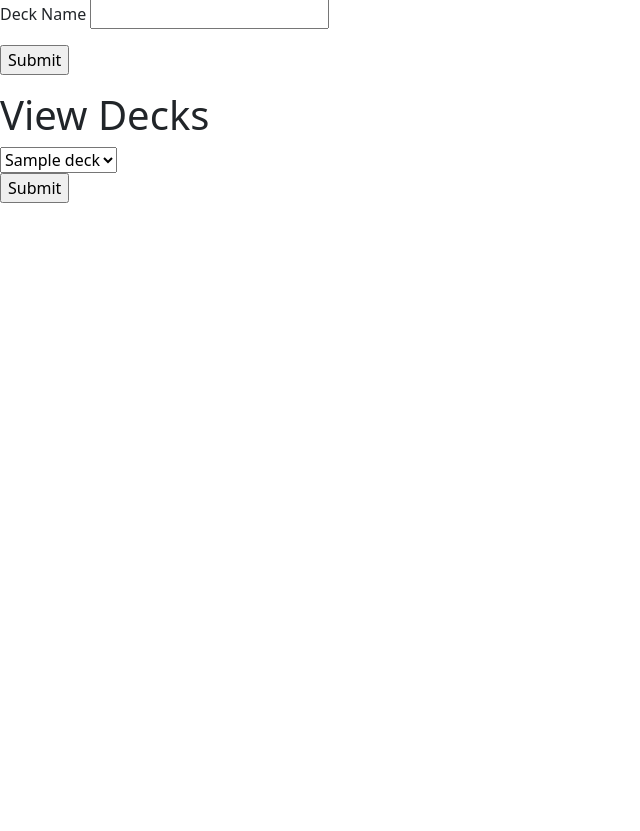
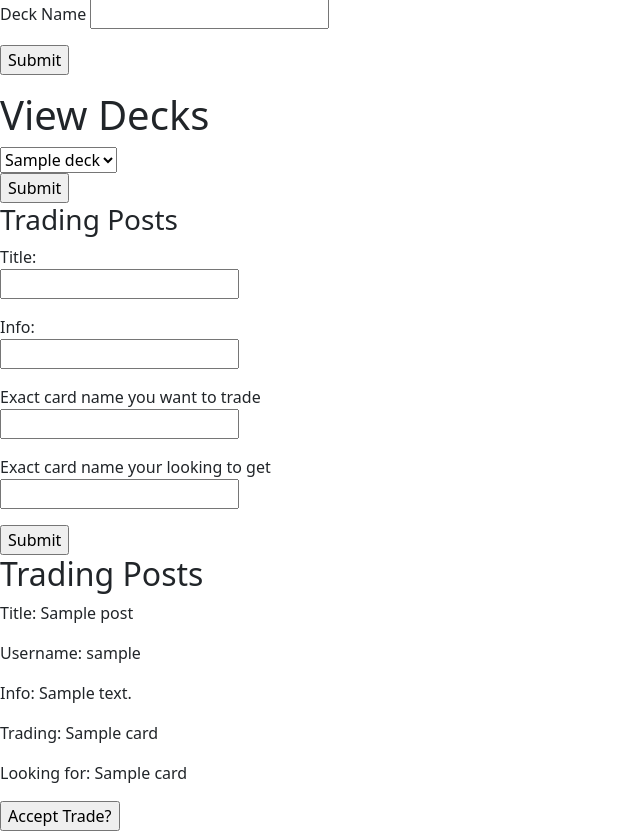
Before and after one commit to Cmonahanduran/TCG-Project, a Flask app: page /usersPage in a window 1280 px wide. Shown: the part 183-1014 px from the top of the page, without its empty margins (0-640 px from the left). Before the commit the page ends 386 px from the top, so only its background shows below. Run offline with Flask 3, Linux system fonts and the light colour scheme; the visitor is signed in with stand-in values (Sample User, id 1); tables that the repository leaves empty hold one stand-in row (values such as "Sample post"); some libraries are stand-ins or nearby versions.

Commit message:
"Every feature works"

```diff
--- a/crud.py
+++ b/crud.py
@@ -46,6 +46,10 @@ def get_card_by_id(id):
 
     return Card.query.get(id)
 
+def get_card_by_name(name):
+
+    return Card.query.filter(Card.name == name).first()
+
 #deck functions
 
 def create_deck(deck_name, username):
@@ -53,6 +57,10 @@ def create_deck(deck_name, username):
     deck = Deck(deck_name=deck_name, username=username)
 
     return deck
+
+def get_deck_by_card_id(card_id):
+
+    deck = Deck.query.filter(Deck.name == card_id).first()
 
 def get_deck(deck_id):
 
@@ -74,23 +82,23 @@ def remove_card_from_deck(id,deck_name):
     print(deck)
     deck.cards.remove(card)
     return deck
+
+def trade_cards(deck, owned_card, trade_card):
+
+    deck.cards.remove(owned_card)
+    deck.cards.append(trade_card)
+    return deck
 #post functions
 
-def create_post(username,post_title):
+def create_post(username,post_title,post_text, owned_card_id, trade_card_id):
 
-    post = Post(username=username, post_title=post_title)
+    post = Post(username=username, post_title=post_title, post_text=post_text, owned_card_id=owned_card_id, trade_card_id=trade_card_id)
 
     return post
 
+def create_post_list():
 
-def edit_post(post_title):
-
-    return
-
-
-def delete_post(post_title):
-
-    return
+    return Post.query.filter().all()
 
 
 
--- a/model.py
+++ b/model.py
@@ -62,10 +62,13 @@ class Card(db.Model):
     users = db.relationship("User", secondary="collection", back_populates="cards")
     decks = db.relationship("Deck", secondary="cardhandler", back_populates="cards")
 
+
     def __repr__(self):
         return f"<Card id={self.id} name={self.name} manaCost={self.manaCost} cmc={self.cmc} colors={self.colors} colorIdentity={self.colorIdentity} type={self.type} rarity={self.rarity} setName={self.setName} text={self.text}  flavor={self.flavor} artist={self.artist} imageUrl={self.imageUrl} "
     def get_json(self):
         return { 'id': self.id, 'name' : self.name, 'imageUrl': self.imageUrl }
+
+
 class CardHandler(db.Model):
     """Handles the cards between decks."""
 
@@ -90,6 +93,7 @@ class Deck(db.Model):
     cards = db.relationship("Card", secondary='cardhandler', back_populates='decks')
     users = db.relationship("User", back_populates='decks')
 
+
     def __repr__(self):
         return f"<Deck deck_id={self.deck_id} deck_name={self.deck_name}>"
 
@@ -103,12 +107,21 @@ class Post(db.Model):
     post_title = db.Column(db.String)
     post_text = db.Column(db.String)
     username = db.Column(db.String, db.ForeignKey('users.username'), nullable=False)
+    owned_card_id = db.Column(db.Integer, db.ForeignKey('card.id'), nullable=False)
+    trade_card_id = db.Column(db.Integer, db.ForeignKey('card.id'), nullable=False)
+
+    owned_card = db.relationship("Card",  foreign_keys="Post.owned_card_id")
+    trade_card = db.relationship("Card",  foreign_keys="Post.trade_card_id")
 
 
     user = db.relationship("User", back_populates="posts")
 
     def __repr__(self):
         return f"<Post post_title={self.post_title} post_text={self.post_text}"
+    def get_json(self):
+        return { 'post_title': self.post_title, 'username': self.username, 'post_text': self.post_text, 'owned_card': self.owned_card.name,'trade_card': self.trade_card.name }
+
+
 
 def connect_to_db(flask_app, db_uri="postgresql:///cards", echo=True):
     flask_app.config["SQLALCHEMY_DATABASE_URI"] = db_uri
--- a/server.py
+++ b/server.py
@@ -91,6 +91,52 @@ def view_cards():
 
     return render_template('card_list.html', cards=cards)
 
+@app.route('/all_posts')
+def json_posts():
+    posts_json = []
+    posts = crud.create_post_list()
+
+    for post in posts:
+        posts_json.append(post.get_json())
+
+    return jsonify(posts_json)
+
+
+@app.route('/posts', methods=['POST'])
+def create_post():
+    username = session['username']
+    post_title = request.form.get('post_title')
+    post_text= request.form.get('post_text')
+    owned_card = request.form.get('owned_card_name')
+    trade_card = request.form.get('trade_card_name')
+
+    owned_card_id = crud.get_card_by_name(owned_card).id
+    trade_card_id = crud.get_card_by_name(trade_card).id
+
+    post = crud.create_post(username,post_title,post_text, owned_card_id, trade_card_id)
+
+
+    db.session.add(post)
+    db.session.commit()
+    flash("Trade Post creation succesful!")
+    return redirect('/usersPage')
+
+
+@app.route('/trade_accepted', methods=['POST'])
+def accepted_trade():
+
+    owned_card_name = request.form.get('owned_card')
+    trade_card_name = request.form.get('trade_card')
+    owned_card = crud.get_card_by_name(owned_card_name)
+    trade_card = crud.get_card_by_name(trade_card_name)
+    deck = owned_card.decks[0]
+    trade = crud.trade_cards(deck, owned_card, trade_card)
+    db.session.add(trade)
+    db.session.commit()
+    flash("Trade Succesful!")
+    return redirect('/usersPage')
+
+
 @app.route('/all_cards')
 def json_cards():
     cards_json = []
@@ -135,7 +181,6 @@ def remove_card_from_deck():
     return redirect('/usersPage')
 
 
-
 @app.route('/deck', methods=['POST'])
 def show_deck_contents():
     deck_id = request.form.get("Deck")
--- a/static/app.js
+++ b/static/app.js
@@ -7,7 +7,7 @@ const getCardHTML = (card) =>
         <img src="${ card.imageUrl }" class="card-img-top">
         <div class="card-body">
             <h5 class="card-title">${ card.name }</h5>
-            <a href="#" class="btn btn-primary">Go somewhere</a>
+            <a href="/cards/${card.id}" class="btn btn-primary">Card details</a>
         </div>
     </div>`
 };
--- /dev/null
+++ b/static/tradingposts.jsx
@@ -0,0 +1,59 @@
+
+
+
+function TradingPost(props) {
+    console.log(props)
+    return (
+      <div className="post">
+        <p> Title: {props.title} </p>
+        <p>Username: {props.username}</p>
+         <p> Info: {props.text} </p>
+        <form action="/trade_accepted" method='POST'>
+        <p> Trading: {props.owned_card}</p>
+        <input name="owned_card" type="hidden" value={props.owned_card}/>
+        <p> Looking for: {props.trade_card}</p>
+        <input name="trade_card" type="hidden" value={props.trade_card}/>
+        <input type="submit" value="Accept Trade?"/>
+       </form>
+      </div>
+    );
+  }
+  function TradingPostContainer() {
+    const [posts, setPosts] = React.useState([]);
+
+
+  React.useEffect(() => {
+    fetch("/all_posts")
+      .then((response) => {
+        return response.json()})
+      .then((data) => {
+        setPosts(data);
+    });
+  }, []);
+
+  const tradingPosts = [];
+
+
+  for (const currentPost of posts) {
+    console.log(currentPost)
+    tradingPosts.push(
+      <TradingPost
+        key={currentPost.post_Id}
+        title={currentPost.post_title}
+        username={currentPost.username}
+        text={currentPost.post_text}
+        owned_card={currentPost.owned_card}
+        trade_card={currentPost.trade_card}
+      />,
+    );
+  }
+
+  return (
+    <React.Fragment>
+      <h2>Trading Posts</h2>
+      <div className="column">{tradingPosts}</div>
+    </React.Fragment>
+  );
+  }
+
+ReactDOM.render(<TradingPostContainer />, document.querySelector('#container'));
--- a/templates/base.html
+++ b/templates/base.html
@@ -1,7 +1,9 @@
 <!DOCTYPE html>
 <html>
     <head>
-
+        <script src="https://cdnjs.cloudflare.com/ajax/libs/babel-standalone/6.26.0/babel.js" crossorigin></script>
+        <script src="https://unpkg.com/react@16/umd/react.development.js" crossorigin></script>
+        <script src="https://unpkg.com/react-dom@16/umd/react-dom.development.js" crossorigin></script>
         <link href="https://cdn.jsdelivr.net/npm/bootstrap@5.0.2/dist/css/bootstrap.min.css" rel="stylesheet" integrity="sha384-EVSTQN3/azprG1Anm3QDgpJLIm9Nao0Yz1ztcQTwFspd3yD65VohhpuuCOmLASjC" crossorigin="anonymous">
         <script src="https://cdn.jsdelivr.net/npm/bootstrap@5.0.2/dist/js/bootstrap.bundle.min.js" integrity="sha384-MrcW6ZMFYlzcLA8Nl+NtUVF0sA7MsXsP1UyJoMp4YLEuNSfAP+JcXn/tWtIaxVXM" crossorigin="anonymous"></script>
         <meta charset="utf-8">
--- a/templates/decks.html
+++ /dev/null
@@ -1,6 +0,0 @@
-{% extends 'base.html' %}
-
-{% block title %}{{ card.name }} - Details{% endblock %}
-
-
-{% block body %}
--- a/templates/user_page.html
+++ b/templates/user_page.html
@@ -1,6 +1,10 @@
 {% extends 'base.html' %}
 {% block title %} {% endblock %}
 
+{% block head %}
+
+
+{% endblock %}
 
     {% block body %}
 <h1>Hello </h1>
@@ -34,7 +38,31 @@
     </div>
     <input type="submit">
   </form>
+<h3>Trading Posts</h3>
+
+<form action="/posts" method="POST">
+<div class="post-form">
+<label for="post-title">Title:</label>
+<p><input name="post_title" id="post_title" type="text" /></p>
+<label for="post_text">Info:</label>
+<p><input name="post_text" id="post_text" type="text" /></p>
+
+<label for="owned-card-name">Exact card name you want to trade</label>
+<p><input name="owned_card_name" id="card_name" type="text" /></p>
+
+<label for="trade-card-name">Exact card name your looking to get</label>
+<p><input name="trade_card_name" id="card_name" type="text" /></p>
+
+</div>
+<input type="submit">
+</form>
+
+ <!-- React column div-->
+ <div id="container"></div>
 
 
 
+
+<script src="/static/tradingposts.jsx" type="text/jsx"></script>
+
 {% endblock %}
```
Also changed, not shown: static/maps.js (+17 -11 lines), templates/posts.html (deleted, +0 -9 lines), static/style/style.css (line endings or trailing spaces).
